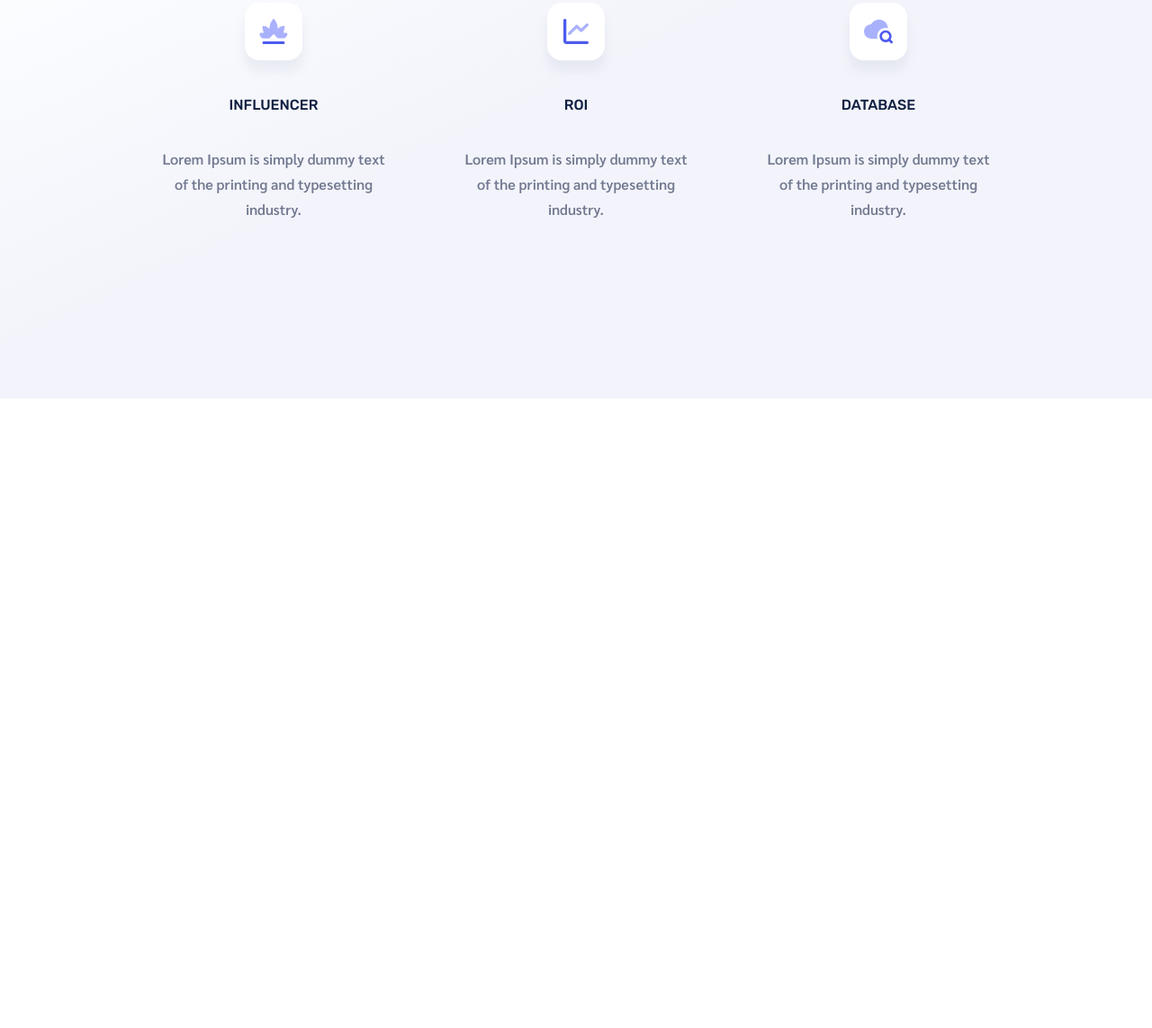
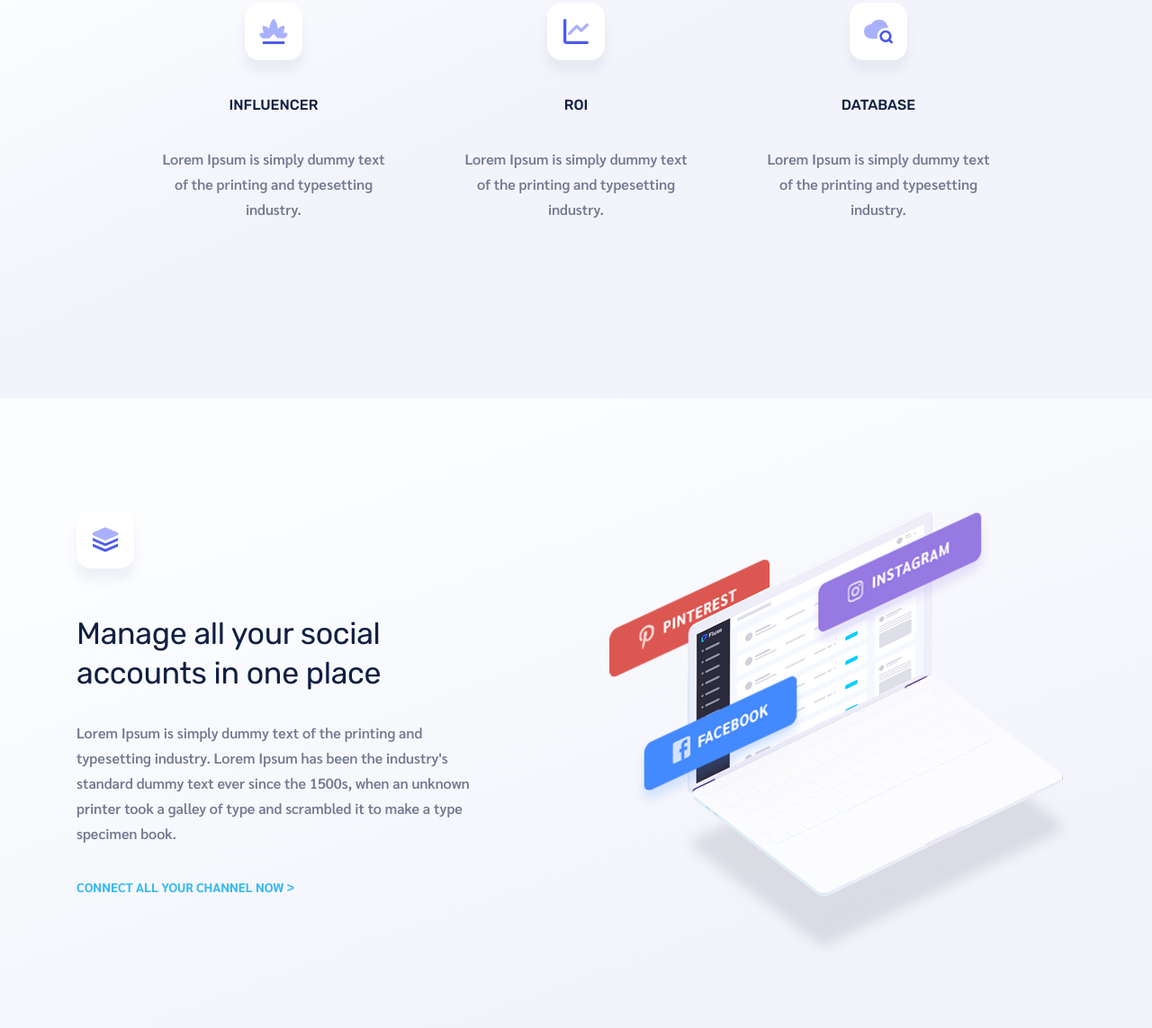
Before and after one commit to narzillo83/fluxo, a plain HTML site: page index.html in a window 1280 px wide. Shown: the part 1087-2230 px from the top of the page at 90% size. Before the commit the page ends 1530 px from the top, so only its background shows below. Drawn offline with Linux system fonts and the light colour scheme.

Commit message:
2021-01-13-01

```diff
--- a/css/style.css
+++ b/css/style.css
@@ -203,3 +203,77 @@ button:hover
     width: 248px;
     text-align: center;
 }
+.channel
+{
+
+    min-height: 700px;
+
+    padding: 125px 0 63px 0;
+    background-color: #f6f8fb;
+    background-image: linear-gradient(-20.0deg, #f2f3fa 17%, #fcfdff 82%);
+}
+.channel__container
+{
+    width: 1110px;
+    margin: 0 auto;
+}
+.channel__info
+{
+    display: flex;
+    justify-content: space-between;
+}
+.channel__block
+{
+    display: flex;
+    flex-direction: column;
+    align-items: flex-start;
+}
+.channel__round
+{
+    position: relative;
+    width: 64px;
+    height: 64px;
+    background-color: #ffffff;
+    box-shadow: 0px 12px 11px 1px rgba(132,138,163,0.1);
+    border-radius: 16px;
+}
+.channel__icon
+{
+    position: absolute;
+    top: 50%;
+    left: 50%;
+    transform: translate(-50%, -50%);
+    width: 29px;
+    height: 28px;
+}
+.channel__title
+{
+    font-family: Rubik;
+    font-size: 34px;
+    line-height: 44px;
+    font-weight: 400;
+    letter-spacing: -0.01em;
+    color: #101f41;
+    margin-top: 51px;
+}
+.channel__descr
+{
+    font-family: Sarabun;
+    font-size: 16px;
+    line-height: 28px;
+    font-weight: 600;
+    color: #71788f;
+    width: 440px;
+    margin-top: 30px;
+}
+.channel__more
+{
+    font-family: Sarabun;
+    font-size: 14px;
+    line-height: 28px;
+    font-weight: 700;
+    text-transform: uppercase;
+    color: #37b9f1;
+    margin-top: 31px;
+    cursor: pointer;
+}
--- a/index.html
+++ b/index.html
@@ -56,5 +56,22 @@
             </div>
         </div>
     </section>
+    <section class="channel">
+        <div class="channel__container">
+            <div class="channel__info">
+                <div class="channel__block">
+                    <div class="channel__round">
+                        <img src="icons/icn_fluxo_stacks.svg" class="channel__icon">
+                    </div>
+                    <h2 class="channel__title">Manage all your social<br>accounts in one place</h2>
+                    <p class="channel__descr">Lorem Ipsum is simply dummy text of the printing and typesetting industry. Lorem Ipsum has been the industry's standard dummy text ever since the 1500s, when an unknown printer took a galley of type and scrambled it to make a type specimen book.</p>
+                    <div class="channel__more">
+                        Connect all your channel now <span>&gt;</span>
+                    </div>
+                </div>
+                <img src="img/image-block-feature-1.png"class="channel__img-social">
+            </div>
+        </div>
+    </section>
 </body>
 </html>
```
